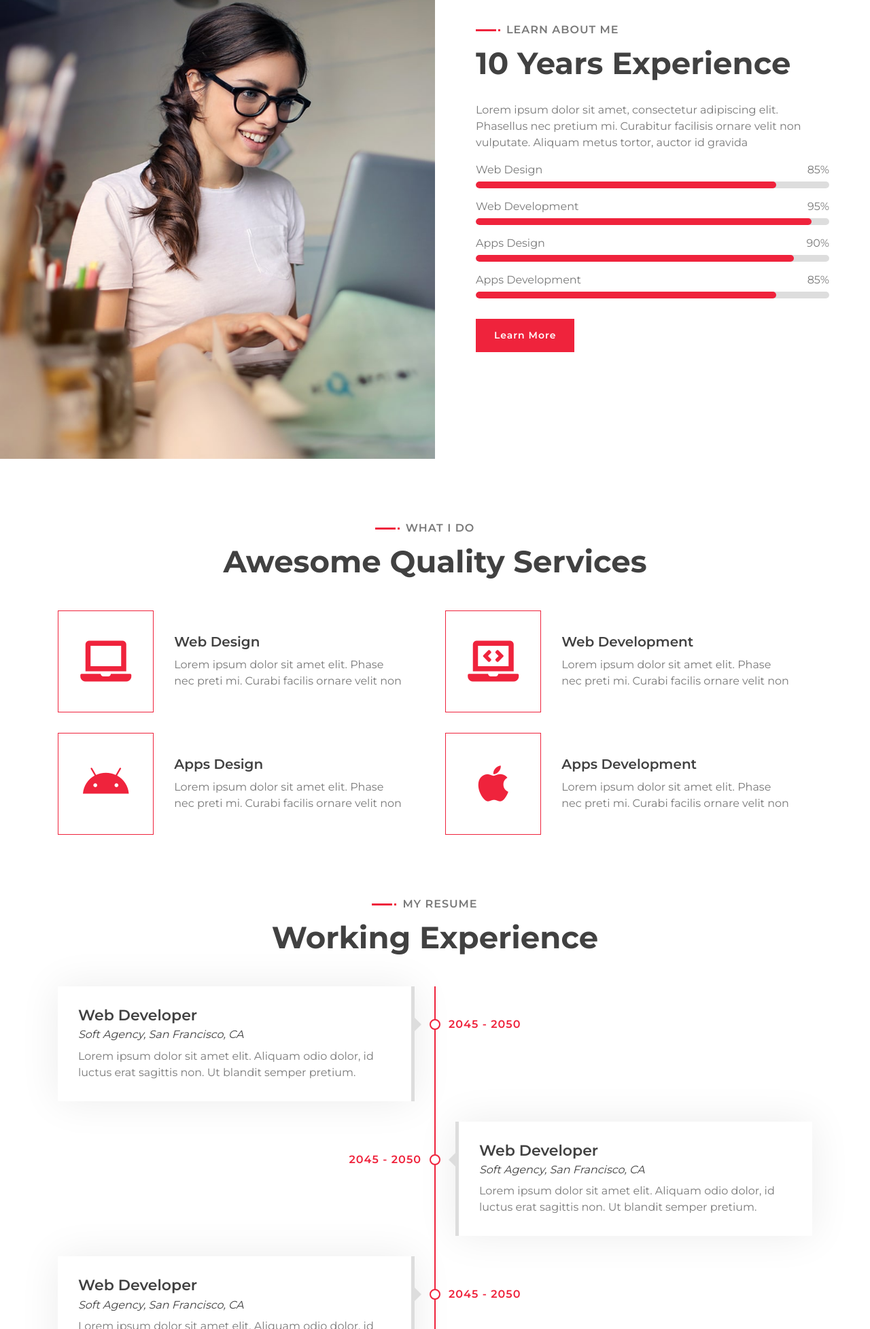
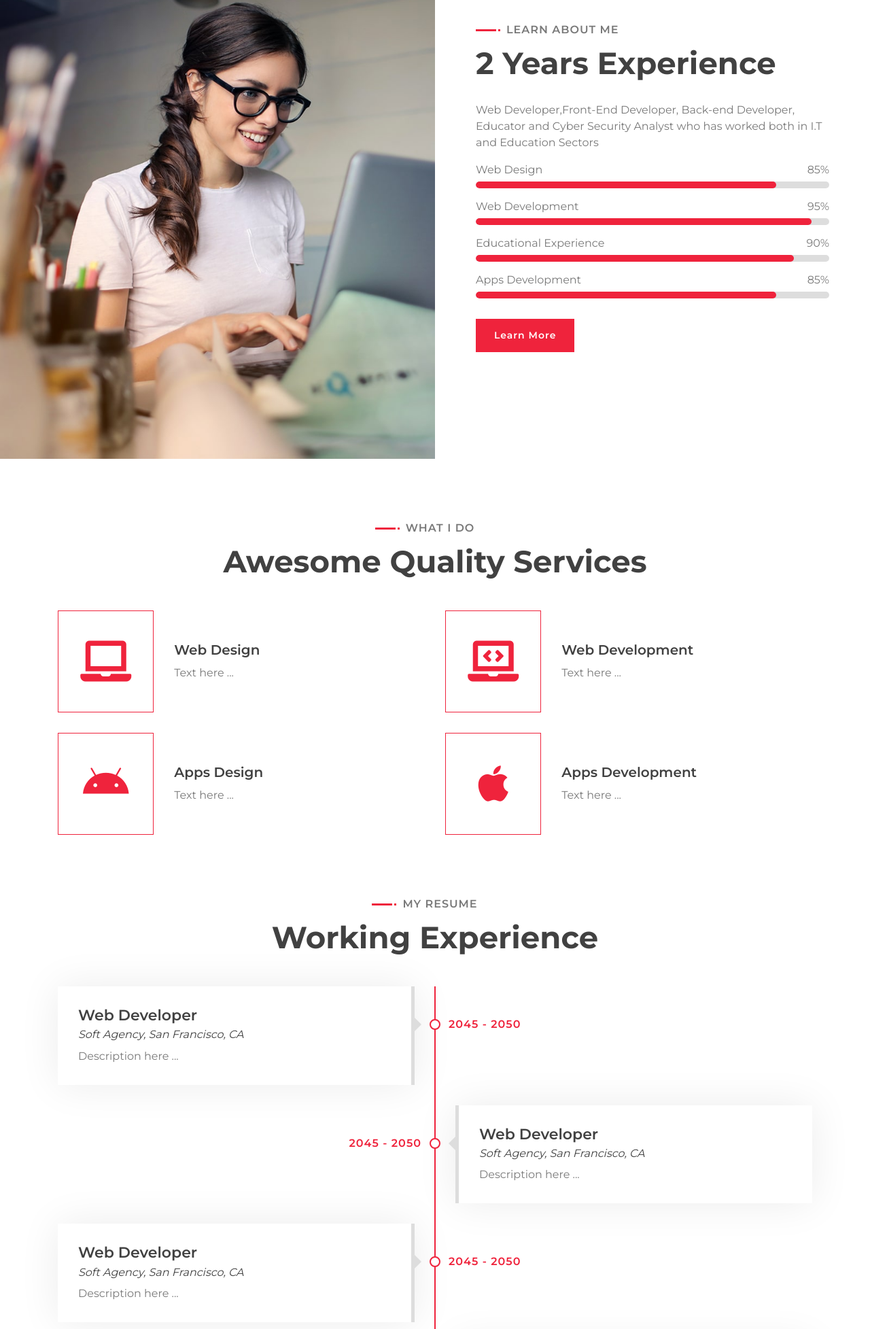
Before and after one commit to Code-Hashirah/kabir-ajibade, a plain HTML site: page index.html in a window 1280 px wide. Shown: the part 845-2800 px from the top of the page at 68% size. Drawn offline with nearby package versions, Linux system fonts and the light colour scheme.

Commit message:
Adding text to sectors

```diff
--- a/index.html
+++ b/index.html
@@ -42,7 +42,7 @@
                         <a href="#portfolio" class="nav-item nav-link">Portfolio</a>
                         <a href="#price" class="nav-item nav-link">Price</a>
                         <a href="#review" class="nav-item nav-link">Review</a>
-                        <a href="#team" class="nav-item nav-link">Team</a>
+                        <!-- <a href="#team" class="nav-item nav-link">Team</a> -->
                         <a href="#blog" class="nav-item nav-link">Blog</a>
                         <a href="#contact" class="nav-item nav-link">Contact</a>
                     </div>
@@ -60,13 +60,13 @@
                         <div class="hero-content">
                             <div class="hero-text">
                                 <p>I'm</p>
-                                <h1>Kate Winslet</h1>
+                                <h1>Kabir Ajibade</h1>
                                 <h2></h2>
-                                <div class="typed-text">Web Designer, Web Developer, Front End Developer, Apps Designer, Apps Developer</div>
+                                <div class="typed-text">Web Designer, Web Developer, Front End Developer, Cyber Security Analyst, Cloud and Network Security Analyst</div>
                             </div>
                             <div class="hero-btn">
-                                <a class="btn" href="">Hire Me</a>
-                                <a class="btn" href="">Contact Me</a>
+                                <a class="btn" href="https://wa.me.+2348162850719">Hire Me</a>
+                                <a class="btn" href="https://wa.me.+2348162850719">Contact Me</a>
                             </div>
                         </div>
                     </div>
@@ -94,11 +94,11 @@
                         <div class="about-content">
                             <div class="section-header text-left">
                                 <p>Learn About Me</p>
-                                <h2>10 Years Experience</h2>
+                                <h2>2 Years Experience</h2>
                             </div>
                             <div class="about-text">
                                 <p>
-                                    Lorem ipsum dolor sit amet, consectetur adipiscing elit. Phasellus nec pretium mi. Curabitur facilisis ornare velit non vulputate. Aliquam metus tortor, auctor id gravida
+                                    Web Developer,Front-End Developer, Back-end Developer, Educator and Cyber Security Analyst who has worked both in I.T and Education Sectors
                                 </p>
                             </div>
                             <div class="skills">
@@ -115,7 +115,7 @@
                                     <div class="progress-bar" role="progressbar" aria-valuenow="95" aria-valuemin="0" aria-valuemax="100"></div>
                                 </div>
                                 <div class="skill-name">
-                                    <p>Apps Design</p><p>90%</p>
+                                    <p>Educational Experience</p><p>90%</p>
                                 </div>
                                 <div class="progress">
                                     <div class="progress-bar" role="progressbar" aria-valuenow="90" aria-valuemin="0" aria-valuemax="100"></div>
@@ -152,7 +152,7 @@
                             <div class="service-text">
                                 <h3>Web Design</h3>
                                 <p>
-                                    Lorem ipsum dolor sit amet elit. Phase nec preti mi. Curabi facilis ornare velit non
+                                    Text here ...
                                 </p>
                             </div>
                         </div>
@@ -165,7 +165,7 @@
                             <div class="service-text">
                                 <h3>Web Development</h3>
                                 <p>
-                                    Lorem ipsum dolor sit amet elit. Phase nec preti mi. Curabi facilis ornare velit non
+                                    Text here ...
                                 </p>
                             </div>
                         </div>
@@ -178,7 +178,7 @@
                             <div class="service-text">
                                 <h3>Apps Design</h3>
                                 <p>
-                                    Lorem ipsum dolor sit amet elit. Phase nec preti mi. Curabi facilis ornare velit non
+                                    Text here ...
                                 </p>
                             </div>
                         </div>
@@ -191,7 +191,7 @@
                             <div class="service-text">
                                 <h3>Apps Development</h3>
                                 <p>
-                                    Lorem ipsum dolor sit amet elit. Phase nec preti mi. Curabi facilis ornare velit non
+                                    Text here ...
                                 </p>
                             </div>
                         </div>
@@ -216,7 +216,8 @@
                             <h2>Web Developer</h2>
                             <h4>Soft Agency, San Francisco, CA</h4>
                             <p>
-                                Lorem ipsum dolor sit amet elit. Aliquam odio dolor, id luctus erat sagittis non. Ut blandit semper pretium.
+                               Description here ...
+
                             </p>
                         </div>
                     </div>
@@ -226,7 +227,8 @@
                             <h2>Web Developer</h2>
                             <h4>Soft Agency, San Francisco, CA</h4>
                             <p>
-                                Lorem ipsum dolor sit amet elit. Aliquam odio dolor, id luctus erat sagittis non. Ut blandit semper pretium.
+                               Description here ...
+
                             </p>
                         </div>
                     </div>
@@ -236,7 +238,8 @@
                             <h2>Web Developer</h2>
                             <h4>Soft Agency, San Francisco, CA</h4>
                             <p>
-                                Lorem ipsum dolor sit amet elit. Aliquam odio dolor, id luctus erat sagittis non. Ut blandit semper pretium.
+                               Description here ...
+
                             </p>
                         </div>
                     </div>
@@ -246,7 +249,8 @@
                             <h2>Web Developer</h2>
                             <h4>Soft Agency, San Francisco, CA</h4>
                             <p>
-                                Lorem ipsum dolor sit amet elit. Aliquam odio dolor, id luctus erat sagittis non. Ut blandit semper pretium.
+                               Description here ...
+
                             </p>
                         </div>
                     </div>
@@ -256,7 +260,8 @@
                             <h2>Web Developer</h2>
                             <h4>Soft Agency, San Francisco, CA</h4>
                             <p>
-                                Lorem ipsum dolor sit amet elit. Aliquam odio dolor, id luctus erat sagittis non. Ut blandit semper pretium.
+                               Description here ...
+
                             </p>
                         </div>
                     </div>
@@ -266,7 +271,8 @@
                             <h2>Web Developer</h2>
                             <h4>Soft Agency, San Francisco, CA</h4>
                             <p>
-                                Lorem ipsum dolor sit amet elit. Aliquam odio dolor, id luctus erat sagittis non. Ut blandit semper pretium.
+                               Description here ...
+
                             </p>
                         </div>
                     </div>
```
